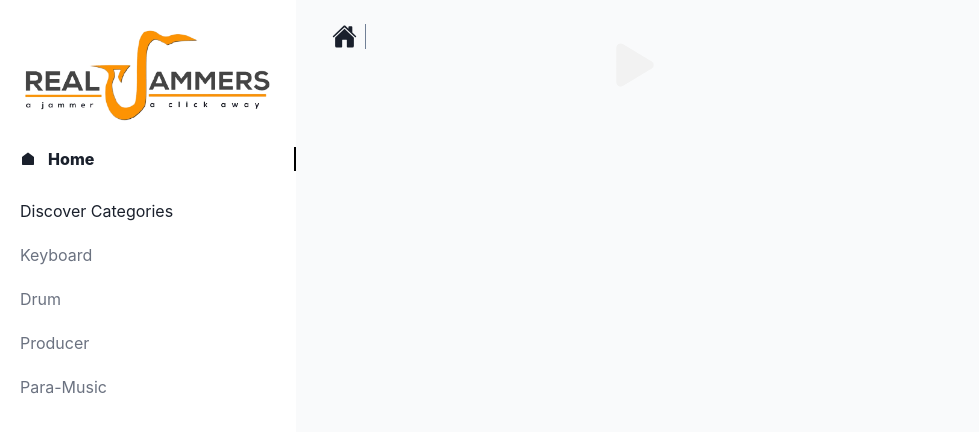
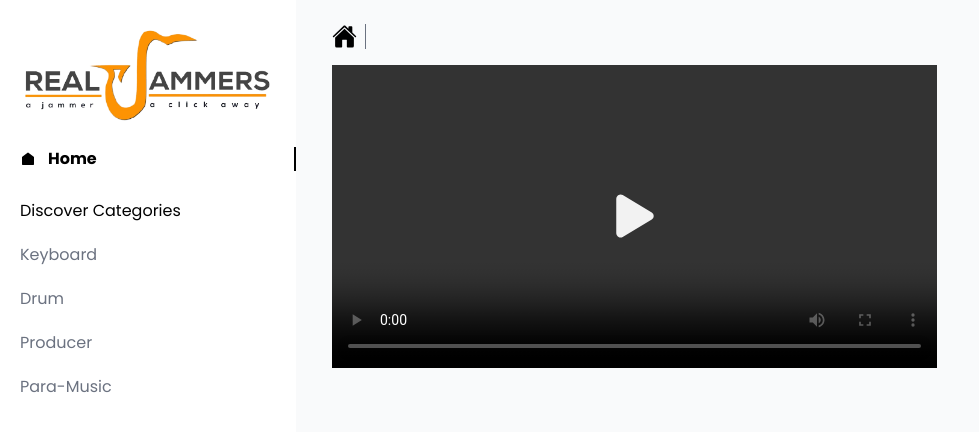
Before and after one commit to glatec-club/real-jammers-ui, a React (Create React App) app: page /dashboard/pin-details/1 in a window 1280 px wide. Shown: the top 432 px of the page, without its empty margins (0-979 px from the left). Built offline with nearby package versions, Linux system fonts and the light colour scheme; no server answers; the database is empty.

Commit message:
edit pin detail

```diff
--- a/package.json
+++ b/package.json
@@ -3,7 +3,6 @@
   "version": "0.1.0",
   "private": true,
   "dependencies": {
-    "@chakra-ui/react": "^2.4.9",
     "@emotion/react": "^11.10.5",
     "@emotion/styled": "^11.10.5",
     "@testing-library/jest-dom": "^5.16.5",
--- a/src/components/PinDetail.jsx
+++ b/src/components/PinDetail.jsx
@@ -5,8 +5,7 @@ import Spinner from './Spinner';
 import { getSpecificVideo } from '../utils/FetchData';
 
 import { authDb } from '../firebase-config'
-import { Box } from '@chakra-ui/react';
-import ReactPlayer from 'react-player';
+//import ReactPlayer from 'react-player';
 
 const PinDetail = () => {
 
@@ -34,7 +33,7 @@ const PinDetail = () => {
         <Link to='/dashboard'>
           <IoHome fontSize={25} />
         </Link>
-        <Box width={"1px"} height={"25px"} bg={"gray.500"} mx={2}></Box>
+        <div className='w-[1px] h-[25px] bg-gray-500 mx-2'></div>
         <p className='text-semibold w-full'>
           {videoInfo?.title}
         </p>
@@ -42,7 +41,7 @@ const PinDetail = () => {
       <div className='grid grid-cols-3 gap-2 w-full'>
         <div className='w-full col-span-2'>
           <div className='flex w-full bg-black relative'>
-            <ReactPlayer
+            <video
               url={videoInfo?.videoUrl}
               width={'100%'}
               height={'100%'}
--- a/src/index.js
+++ b/src/index.js
@@ -3,15 +3,12 @@ import ReactDOM from 'react-dom/client'
 
 import './index.css'
 import App from './App'
-import { ChakraProvider } from '@chakra-ui/react'
 import { BrowserRouter } from 'react-router-dom'
 
 const root = ReactDOM.createRoot(document.getElementById('root'));
 
 root.render(
-    <ChakraProvider>
-        <BrowserRouter>
-            <App />
-        </BrowserRouter>
-    </ChakraProvider>
+    <BrowserRouter>
+        <App />
+    </BrowserRouter>
 )
```
Also changed, not shown: 1 other file (tests, documents, lock files or other folders).
